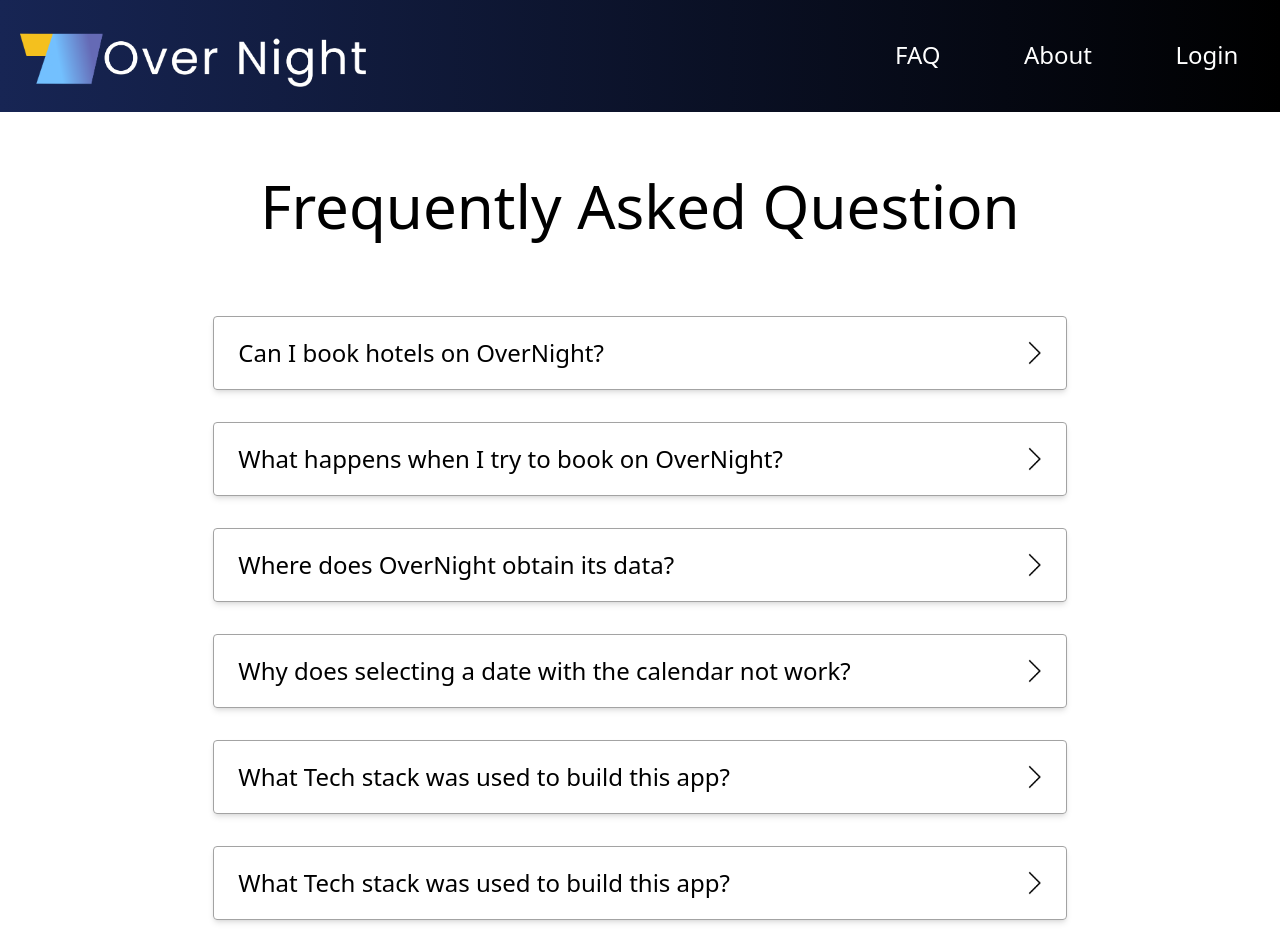
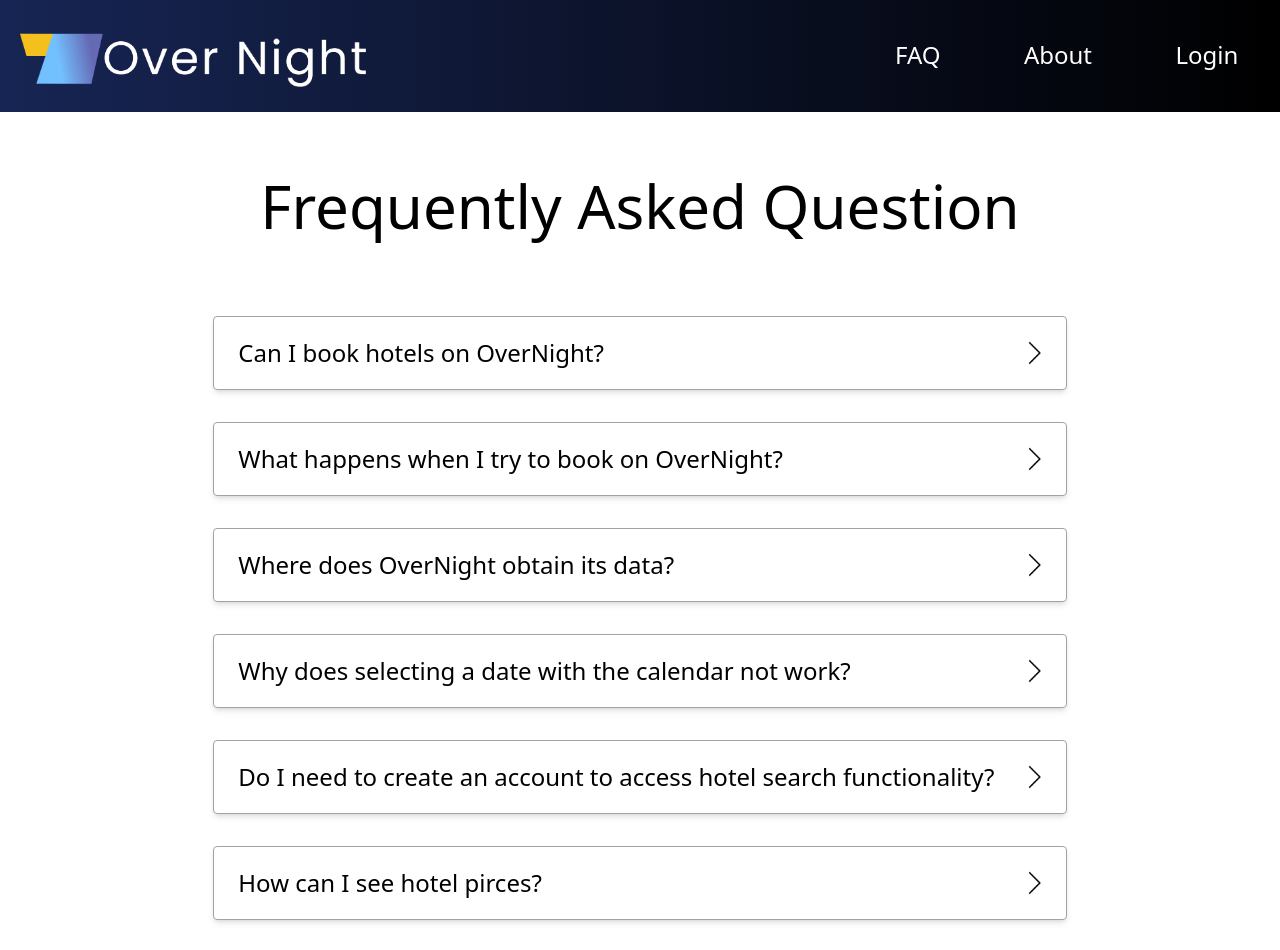
Before and after one commit to Reed-Broadhead/over_night, a React (Vite) app in the folder over_night/: page /FAQ in a window 1280 px wide. Shown: the top 950 px of the page. Built offline with nearby package versions, Linux system fonts and the light colour scheme.

Commit message:
more questions

```diff
--- a/over_night/src/components/FAQ.tsx
+++ b/over_night/src/components/FAQ.tsx
@@ -11,10 +11,10 @@ export default function FAQ(){
     {question: "Can I book hotels on OverNight?", answer: "Booking functionality is currently not supported on OverNight; however, it is under development and is expected to be added soon."},
     {question: "What happens when I try to book on OverNight?", answer: "You will be redirected to the designated hotel site, where you can complete your reservation."},
     {question: "Where does OverNight obtain its data?", answer: "OverNight's data is sourced from HotelBeds, one of the largest hotel data suppliers."},
-    {question: "Why does selecting a date with the calendar not work?", answer: ""},
-    {question: "What Tech stack was used to build this app?", answer: " Over Night was build using react with typescript for the front-end, and express for the back-end "},
-    {question: "What Tech stack was used to build this app?", answer: " Over Night was build using react with typescript for the front-end, and express for the back-end "},
-    {question: "What Tech stack was used to build this app?", answer: " Over Night was build using react with typescript for the front-end, and express for the back-end "}]
+    {question: "Why does selecting a date with the calendar not work?", answer: "To properly access the calendar filter you need to first double click your arrival date and then single click your departure date."},
+    {question: "Do I need to create an account to access hotel search functionality?", answer: "No, it is not necessary to create an account in order to browse hotel availability."},
+    {question: "How can I see hotel pirces?", answer: "In order to see hotel availability and pricing, you need to select a date range in the search bar."},
+    {question: "What Technologies were used to build this site?", answer: "OverNight was built using Typescript featuring React on the front-end and Express with Prisma on the back-end."}]
 
 // state to will hold array that we use to see whick questions open
     const [clicked, setClicked] = useState<any>([])
```
